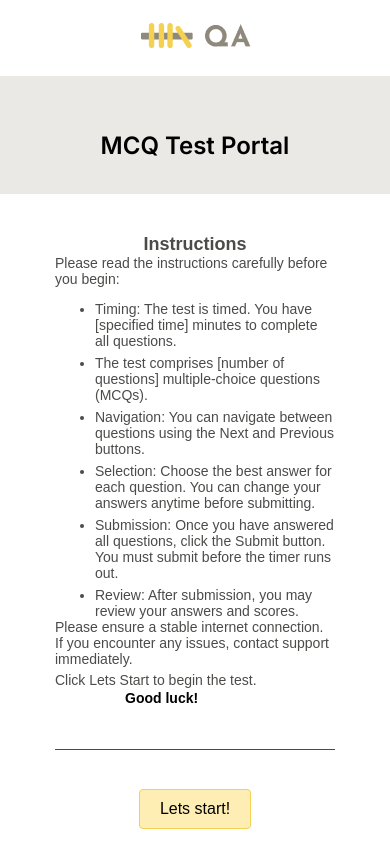
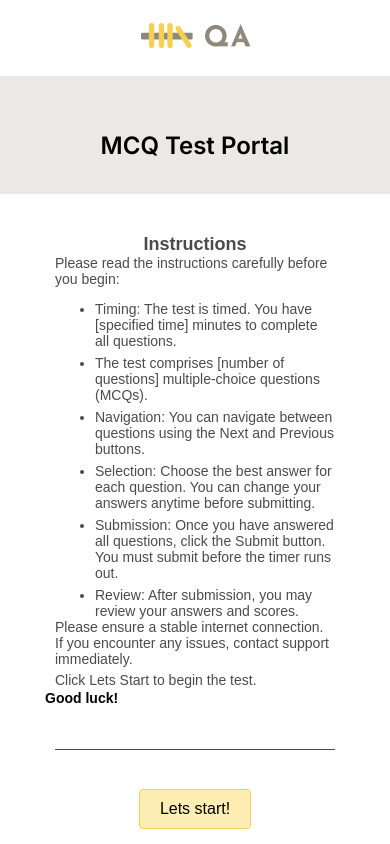
Before and after one commit to archana-singh-1/assignment_platform, a Next.js app: page / in a window 390 px wide. Shown: the top 844 px of the page. Built offline with nearby package versions, Linux system fonts and the light colour scheme; a web font is replaced by a local one.

Commit message:
change good luck style

```diff
--- a/app/globals.css
+++ b/app/globals.css
@@ -99,44 +99,51 @@ ul{
   margin: 0;
 }
 @media(max-width:600px) {
-  .container{
+  .container
+  {
     width: 100%;
     margin-top: 34px;
     margin-bottom: 80px;
   }
-  .instruction{
+  .instruction
+  {
     width: 280px;
     margin: auto;
     text-align: center;
 
   }
-.read_carefully{
+  .read_carefully
+  {
     width: 280px;
     margin: auto;
   }
-.timeDiv{
+  .timeDiv
+  {
     width: 280px;
   }
   .internetDiv{
   width: 280px;
 
   }
-.Start{
+  .Start
+  {
     width: 280px;
 
   }
-.border{
+  .border
+  {
     width: 280px;
   }
 
-}
 
-.timeDiv ul li{
+  .timeDiv ul li
+  {
     padding-top: 6px;
   }
 
 
-.letsStart{
+  .letsStart
+  {
   display: flex;
   justify-content: center;
   margin: auto;
@@ -159,3 +166,9 @@ a.button-link {
   font-family: "Inria Sans", sans-serif;
 
   }
+  .goodLuck {
+    margin-left: 45px;
+
+  }
+
+}
```
Lines whose indentation alone changed are shown as unchanged.
